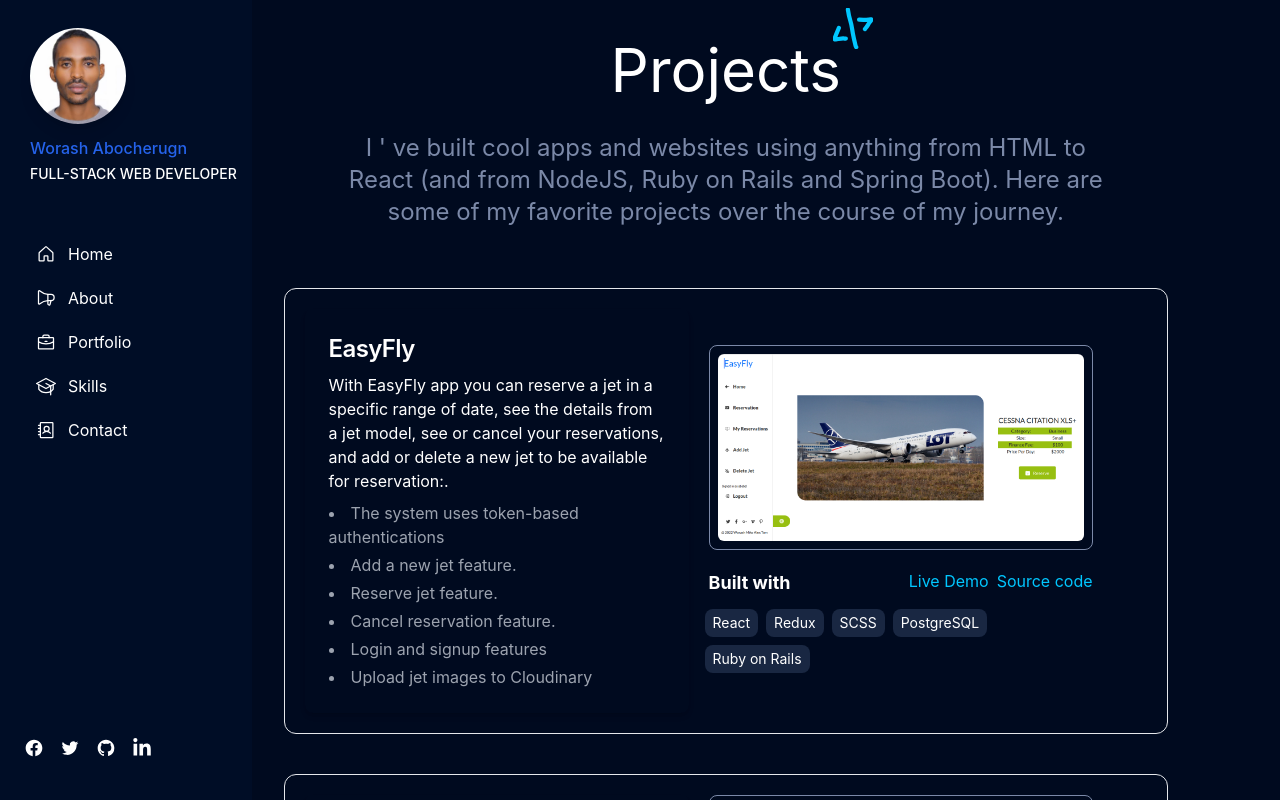
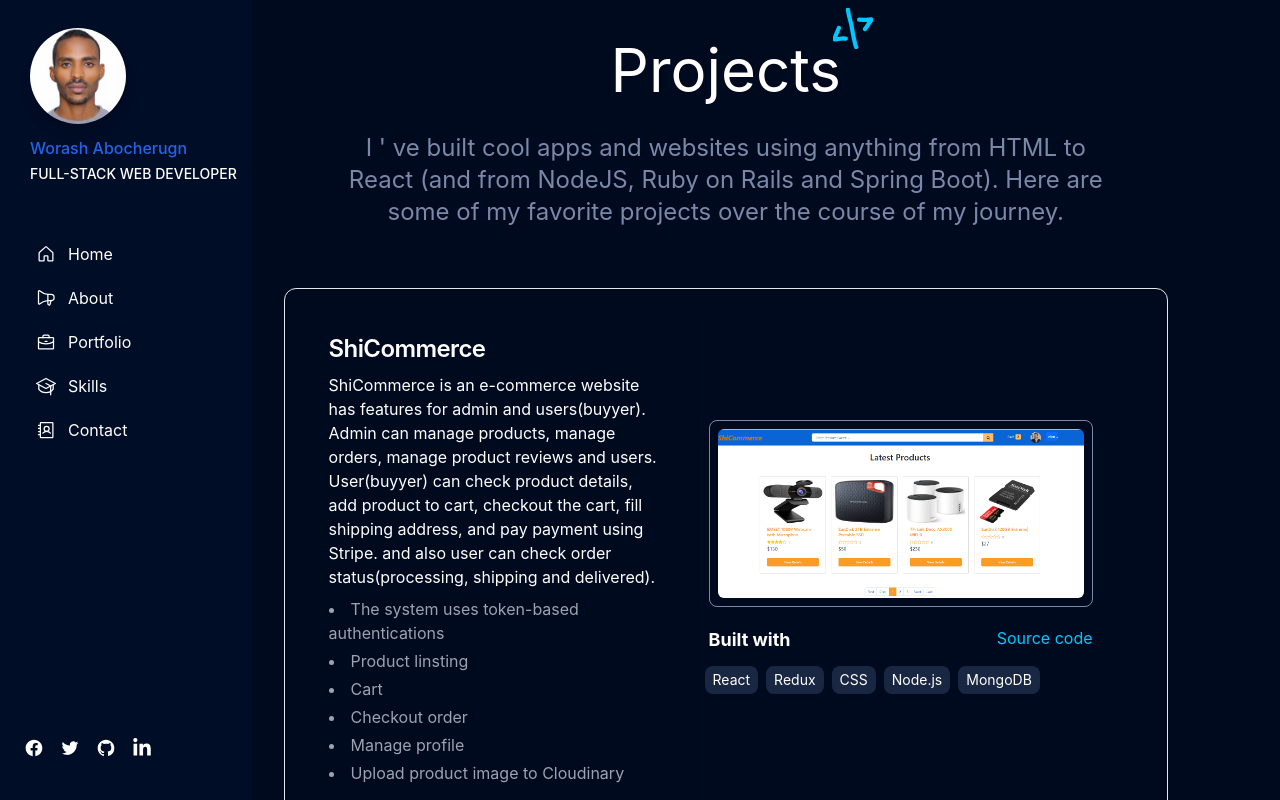
Before and after one commit to worashf/portfolio, a Next.js app: page /portfolio in a window 1280 px wide. Shown: the top 800 px of the page. Built offline with nearby package versions, Linux system fonts and the light colour scheme.

Commit message:
Add new project

```diff
--- a/data/projects.js
+++ b/data/projects.js
@@ -1,6 +1,22 @@
 const projects = [
   {
-    id: 0,
+    id: 1,
+    title: 'ShiCommerce',
+    desc: 'ShiCommerce is an e-commerce website  has features for admin and users(buyyer). Admin can manage products, manage orders, manage product reviews and users. User(buyyer) can check product details, add product to cart, checkout the cart, fill shipping address, and pay payment using Stripe. and also user can check order status(processing, shipping and delivered).',
+    img: '/static/projects/shi-commerce.png',
+    github: 'https://github.com/worashf/ShiCommerce',
+    tags: ['React', 'Redux', 'CSS', 'Node.js', 'MongoDB'],
+    features: [
+      'The system uses token-based authentications',
+      'Product linsting',
+      'Cart',
+      'Checkout order',
+      'Manage profile',
+      'Upload product image to Cloudinary',
+    ],
+  },
+  {
+    id: 2,
     title: 'EasyFly',
     desc: 'With EasyFly app you can reserve a jet in a specific range of date, see the details from a jet model, see or cancel your reservations, and add or delete a new jet to be available for reservation:.',
     img: '/static/projects/easy-fly.png',
@@ -18,7 +34,7 @@ const projects = [
     ],
   },
   {
-    id: 1,
+    id: 3,
     title: 'Game dealer',
     desc: 'A website that allows users to check the available deals of computer games with data being collected directly from the cheapshark API.',
     img: '/static/projects/game-dealer.png',
@@ -32,7 +48,7 @@ const projects = [
     ],
   },
   {
-    id: 2,
+    id: 4,
     title: 'Personal portfolio',
     desc: 'Personal portfolio website built with HTML5, CSS3 and JavaScript.',
     img: '/static/projects/portfolio.png',
@@ -48,7 +64,7 @@ const projects = [
     ],
   },
   {
-    id: 3,
+    id: 5,
     title: 'CS Calculator',
     desc: 'This allowance calculator helps customers with easy allowance calculations,  and terms of reference (tor) management.',
     img: '/static/projects/allowance-management.png',
@@ -63,7 +79,7 @@ const projects = [
     ],
   },
   {
-    id: 4,
+    id: 6,
     title: 'Research Center Website',
     desc: 'HTML5/CSS3 and JavaScript basics capstone project, building research center website',
     img: '/static/projects/research-center.png',
@@ -80,7 +96,7 @@ const projects = [
     ],
   },
   {
-    id: 5,
+    id: 7,
     title: 'Awesome Tv',
     desc: 'Consume the movie API and render a list of movies on the page, the users can like and comments on the movie.',
     img: '/static/projects/awesome-tv.png',
@@ -96,7 +112,7 @@ const projects = [
     ],
   },
   {
-    id: 6,
+    id: 8,
     title: 'Online CourseWare',
     desc: 'Online course ware system is designed for teachers and authors to create course content online and for student to access the contents. ',
     img: '/static/projects/online-course-ware.png',
@@ -117,7 +133,7 @@ const projects = [
     ],
   },
   {
-    id: 7,
+    id: 9,
     title: 'OneInventory',
     desc: ' OneInventory is an online inventory management system that enables the user can manage inventory management tasks easily.',
     img: '/static/projects/inventory-admin.png',
```
Also changed, not shown: public/static/projects/shi-commerce.PNG (added).
